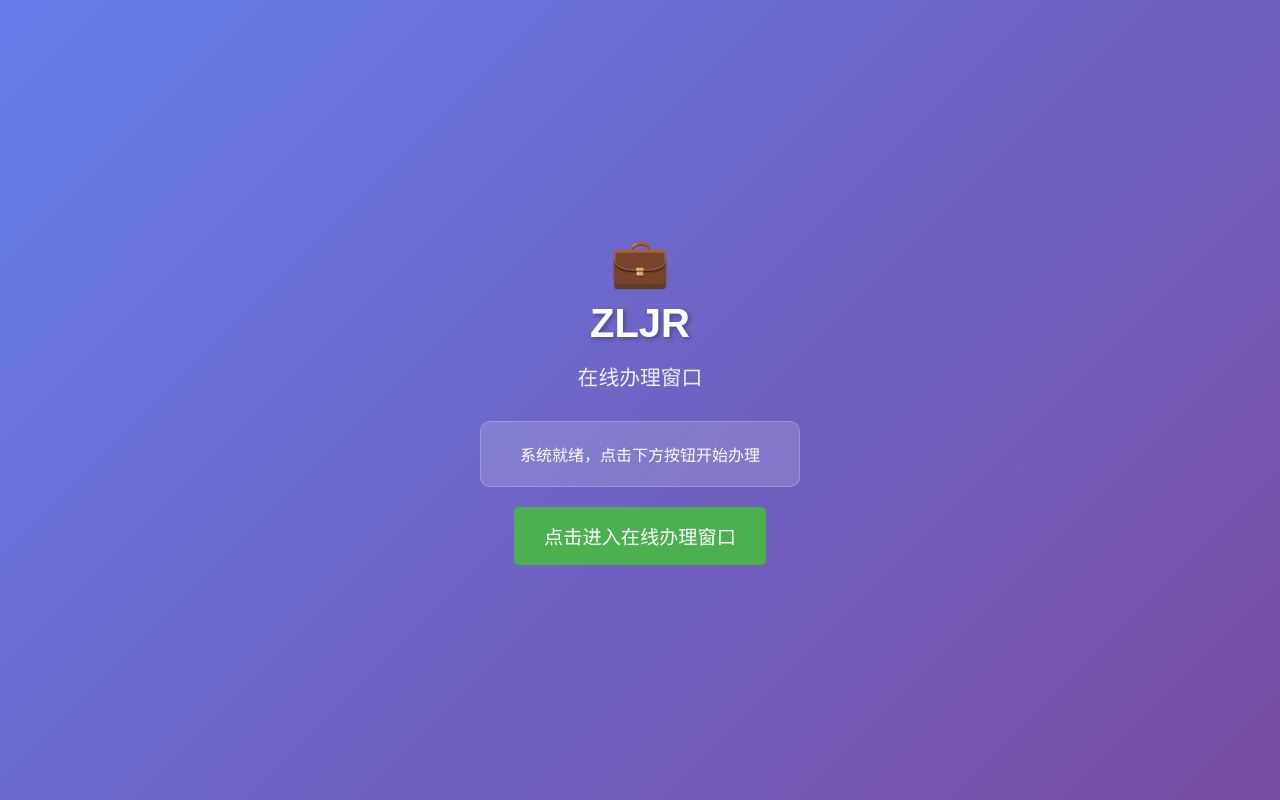
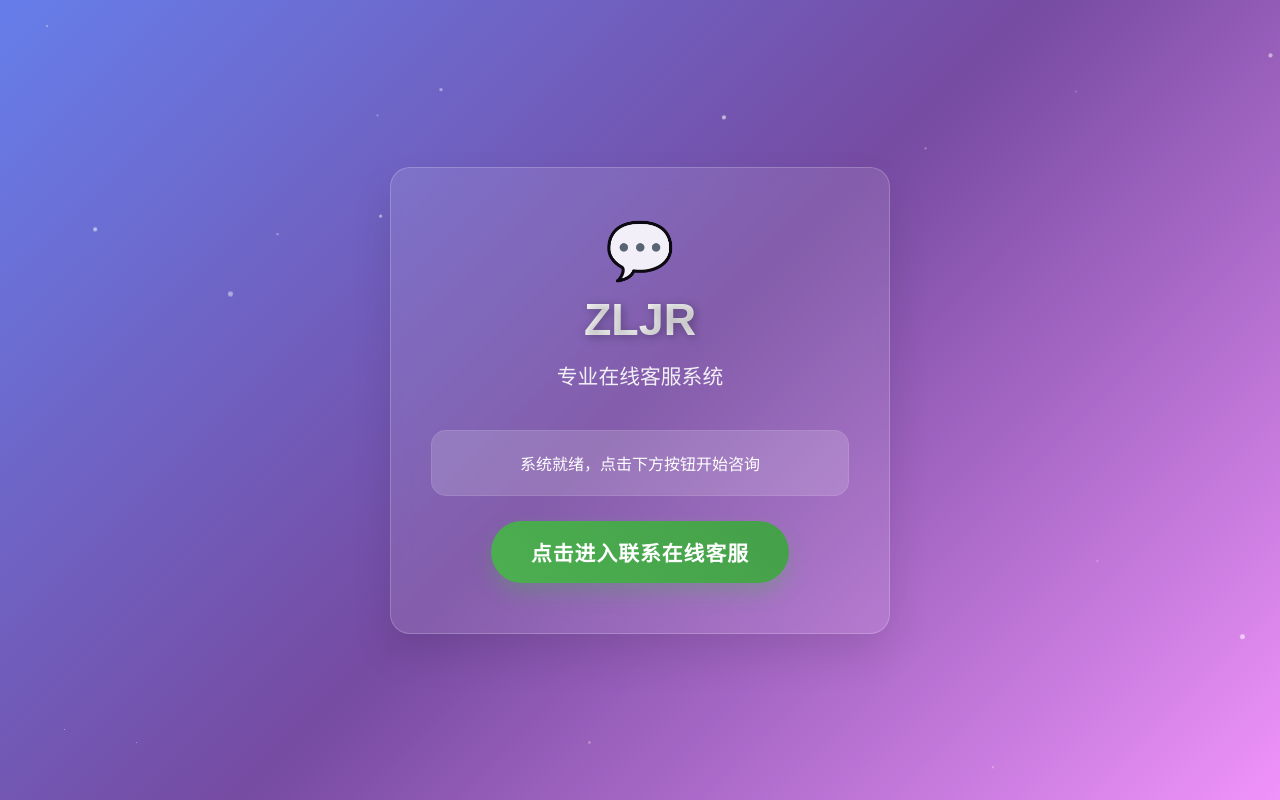
Before and after one commit to wancheng2024/xiaofan-chat, a plain HTML site: page index.html in a window 1280 px wide. Drawn offline with Linux system fonts and the light colour scheme.

Commit message:
Update index.html

```diff
--- a/index.html
+++ b/index.html
@@ -3,105 +3,199 @@
 <head>
     <meta charset="UTF-8">
     <meta name="viewport" content="width=device-width, initial-scale=1.0">
-    <title>ZLJR - 在线办理窗口</title>
+    <title>ZLJR - 在线客服系统</title>
     <style>
         * {
             margin: 0;
             padding: 0;
             box-sizing: border-box;
         }
+
         body {
             font-family: 'Microsoft YaHei', Arial, sans-serif;
-            background: linear-gradient(135deg, #667eea 0%, #764ba2 100%);
             min-height: 100vh;
             display: flex;
             justify-content: center;
             align-items: center;
-            color: white;
+            overflow: hidden;
+            position: relative;
         }
+
+        /* 渐变星空背景 */
+        .background {
+            position: absolute;
+            top: 0;
+            left: 0;
+            width: 100%;
+            height: 100%;
+            background: linear-gradient(135deg, #667eea 0%, #764ba2 50%, #f093fb 100%);
+            z-index: -2;
+        }
+
+        /* 动态粒子效果 */
+        .particles {
+            position: absolute;
+            top: 0;
+            left: 0;
+            width: 100%;
+            height: 100%;
+            z-index: -1;
+        }
+
+        .particle {
+            position: absolute;
+            background: rgba(255, 255, 255, 0.8);
+            border-radius: 50%;
+            animation: float 6s infinite ease-in-out;
+        }
+
+        @keyframes float {
+            0%, 100% { transform: translateY(0px) rotate(0deg); }
+            50% { transform: translateY(-20px) rotate(180deg); }
+        }
+
         .container {
             text-align: center;
-            padding: 40px;
-            max-width: 400px;
+            color: white;
+            padding: 50px 40px;
+            background: rgba(255, 255, 255, 0.1);
+            backdrop-filter: blur(10px);
+            border-radius: 20px;
+            border: 1px solid rgba(255, 255, 255, 0.2);
+            box-shadow: 0 20px 40px rgba(0, 0, 0, 0.1);
+            max-width: 500px;
             width: 90%;
         }
-        .logo {
-            font-size: 3em;
-            margin-bottom: 10px;
+
+        h1 {
+            font-size: 2.8em;
+            margin-bottom: 15px;
+            text-shadow: 2px 2px 10px rgba(0, 0, 0, 0.3);
+            background: linear-gradient(45deg, #fff, #f0f0f0);
+            -webkit-background-clip: text;
+            -webkit-text-fill-color: transparent;
+            background-clip: text;
         }
-        h1 {
-            font-size: 2.5em;
-            margin-bottom: 15px;
-            text-shadow: 2px 2px 4px rgba(0,0,0,0.3);
-        }
+
         .subtitle {
             font-size: 1.3em;
-            margin-bottom: 30px;
+            margin-bottom: 40px;
             opacity: 0.9;
+            font-weight: 300;
         }
+
         .status {
             background: rgba(255, 255, 255, 0.15);
             padding: 20px;
-            border-radius: 10px;
-            margin: 20px 0;
-            border: 1px solid rgba(255, 255, 255, 0.2);
+            border-radius: 15px;
+            margin: 25px 0;
+            border: 1px solid rgba(255, 255, 255, 0.1);
         }
+
         button {
-            padding: 15px 30px;
-            font-size: 1.2em;
-            background: #4CAF50;
+            padding: 16px 40px;
+            font-size: 1.3em;
+            background: linear-gradient(45deg, #4CAF50, #45a049);
             color: white;
             border: none;
-            border-radius: 5px;
+            border-radius: 50px;
             cursor: pointer;
-            transition: all 0.3s;
+            transition: all 0.4s ease;
+            box-shadow: 0 10px 20px rgba(76, 175, 80, 0.3);
+            font-weight: 600;
+            letter-spacing: 1px;
         }
+
         button:hover {
-            background: #45a049;
-            transform: translateY(-2px);
+            transform: translateY(-5px) scale(1.05);
+            box-shadow: 0 15px 30px rgba(76, 175, 80, 0.4);
+            background: linear-gradient(45deg, #45a049, #4CAF50);
+        }
+
+        .logo {
+            font-size: 3.5em;
+            margin-bottom: 10px;
+            opacity: 0.9;
         }
     </style>
 </head>
 <body>
+    <!-- 背景层 -->
+    <div class="background"></div>
+
+    <!-- 动态粒子 -->
+    <div class="particles" id="particles"></div>
+
+    <!-- 内容容器 -->
     <div class="container">
-        <div class="logo">💼</div>
+        <div class="logo">💬</div>
         <h1>ZLJR</h1>
-        <div class="subtitle">在线办理窗口</div>  <!-- 修改这里 -->
+        <div class="subtitle">专业在线客服系统</div>
+
         <div class="status">
-            <div id="statusMessage">系统就绪，点击下方按钮开始办理</div>
+            <div id="statusMessage">系统就绪，点击下方按钮开始咨询</div>
         </div>
-        <button onclick="initMeiQia()">点击进入在线办理窗口</button>
+
+        <button onclick="initMeiQia()">点击进入联系在线客服</button>
     </div>
 
     <script type="text/javascript">
+        // 创建动态粒子
+        function createParticles() {
+            const particlesContainer = document.getElementById('particles');
+            const particleCount = 20;
+
+            for (let i = 0; i < particleCount; i++) {
+                const particle = document.createElement('div');
+                particle.className = 'particle';
+
+                // 随机大小和位置
+                const size = Math.random() * 4 + 1;
+                const left = Math.random() * 100;
+                const top = Math.random() * 100;
+                const delay = Math.random() * 6;
+
+                particle.style.width = `${size}px`;
+                particle.style.height = `${size}px`;
+                particle.style.left = `${left}%`;
+                particle.style.top = `${top}%`;
+                particle.style.animationDelay = `${delay}s`;
+                particle.style.opacity = Math.random() * 0.6 + 0.2;
+
+                particlesContainer.appendChild(particle);
+            }
+        }
+
         function initMeiQia() {
-            document.getElementById('statusMessage').textContent = '正在启动办理系统...';
+            document.getElementById('statusMessage').innerHTML = '正在启动客服系统...';
 
-            // 加载美洽SDK
-            var script = document.createElement('script');
-            script.async = true;
-            script.charset = 'UTF-8';
-            script.src = 'https://static.meiqia.com/widget/loader.js';
+            // 美洽加载代码
+            (function(m, ei, q, i, a, j, s) {
+                m[i] = m[i] || function() {
+                    (m[i].a = m[i].a || []).push(arguments);
+                };
+                j = ei.createElement(q);
+                s = ei.getElementsByTagName(q)[0];
+                j.async = true;
+                j.charset = 'UTF-8';
+                j.src = 'https://static.meiqia.com/widget/loader.js';
+                s.parentNode.insertBefore(j, s);
+            })(window, document, 'script', '_MEIQIA');
 
-            script.onload = function() {
-                // 设置企业ID
-                _MEIQIA('entId', 'b89e00c678ff516ca497668b179fe8d5');
-                // 隐藏浮动按钮
-                _MEIQIA('withoutBtn');
-                // 显示客服面板
-                _MEIQIA('showPanel', {
-                    greeting: '您好！请问需要办理什么业务？'  // 修改欢迎语
-                });
+            _MEIQIA('entId', 'b89e00c678ff516ca497668b179fe8d5');
+            _MEIQIA('showPanel', { greeting: '您好！' });
 
-                document.getElementById('statusMessage').textContent = '办理系统已就绪';
-            };
+            document.getElementById('statusMessage').innerHTML = '客服系统已启动！';
+        }
 
-            script.onerror = function() {
-                document.getElementById('statusMessage').textContent = '加载失败，请刷新页面重试';
-            };
-
-            document.head.appendChild(script);
-        }
+        // 页面加载完成后初始化
+        window.addEventListener('load', function() {
+            createParticles();
+            const urlParams = new URLSearchParams(window.location.search);
+            if (urlParams.has('entid')) {
+                initMeiQia();
+            }
+        });
     </script>
 </body>
 </html>
```
